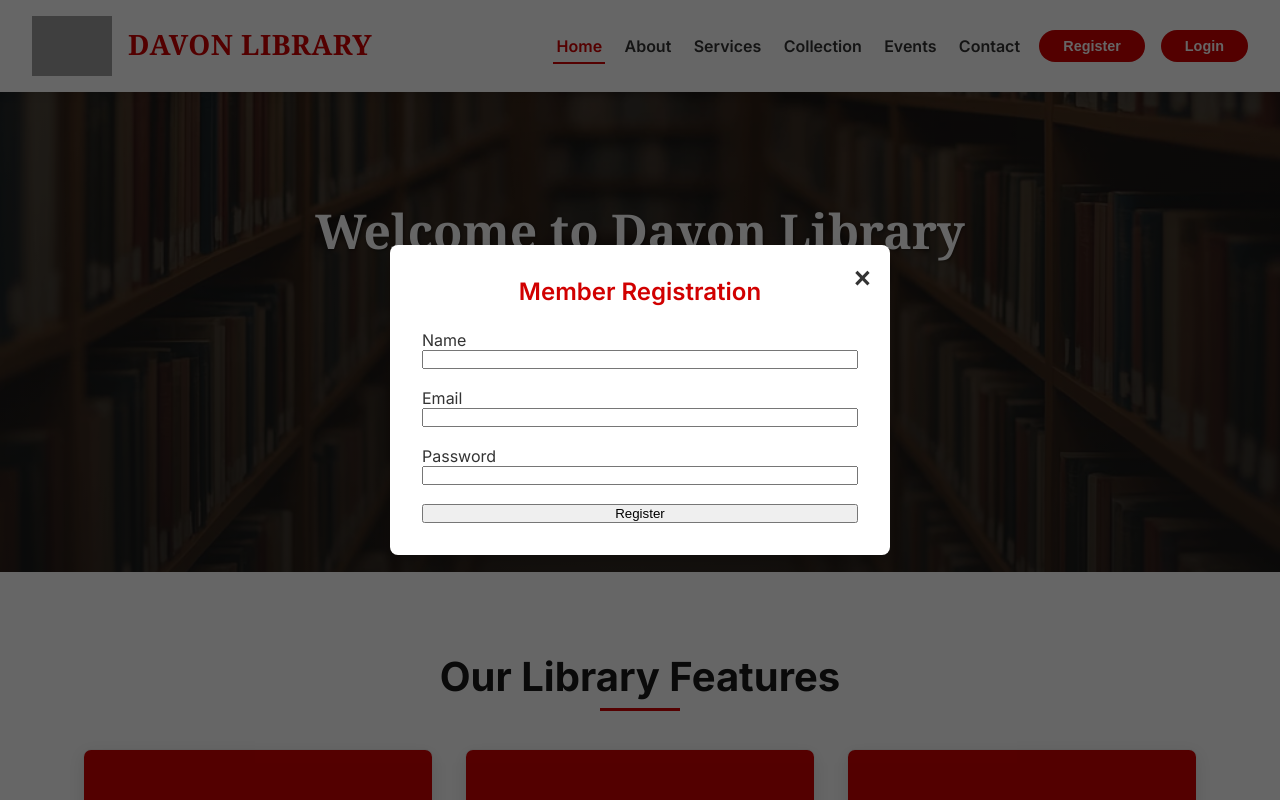
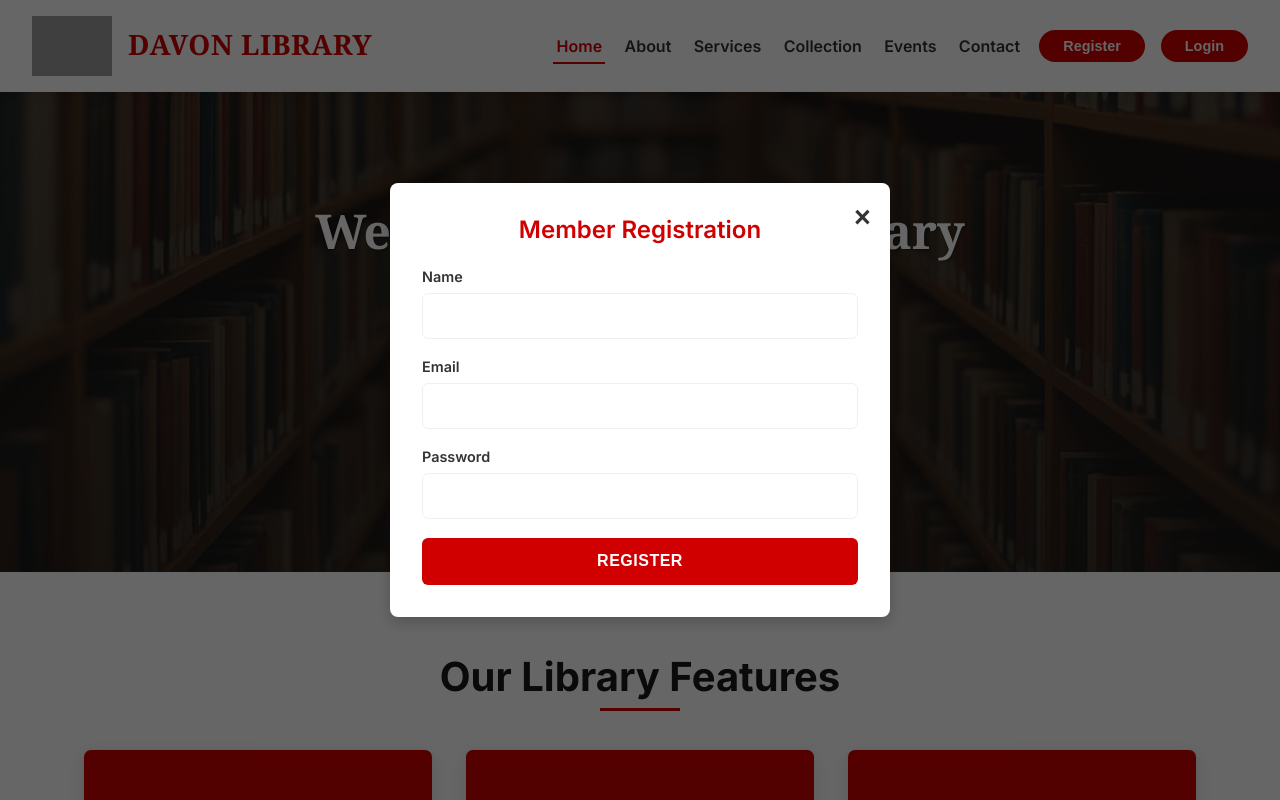
Before and after one commit to yasinsezgin44/davon-library-system, a Next.js app in the folder davon-library-webui/: page / in a window 1280 px wide. Both pictures are taken after a click on the button "Register". Shown: the top 800 px of the page. Built offline with nearby package versions, Linux system fonts and the light colour scheme; grey boxes are pictures that could not be loaded.

Commit message:
style: enhance RegistrationForm with improved styling and accessibility
- Updated label elements to include styling classes for better visual consistency.
- Added input styling for a more polished user interface.
- Enhanced the submit button with a styling class for improved user experience.

```diff
--- a/davon-library-webui/src/app/components/AuthForm/RegistrationForm.tsx
+++ b/davon-library-webui/src/app/components/AuthForm/RegistrationForm.tsx
@@ -32,36 +32,49 @@ export default function RegistrationForm() {
     <form onSubmit={handleSubmit} className={styles.form}>
       {error && <p className={styles.errorMessage}>{error}</p>}
       <div className={styles.formGroup}>
-        <label htmlFor="reg-name">Name</label>
+        <label htmlFor="reg-name" className={styles.label}>
+          Name
+        </label>
         <input
           id="reg-name"
           type="text"
           value={name}
           onChange={(e) => setName(e.target.value)}
           required
+          className={styles.input}
         />
       </div>
       <div className={styles.formGroup}>
-        <label htmlFor="reg-email">Email</label>
+        <label htmlFor="reg-email" className={styles.label}>
+          Email
+        </label>
         <input
           id="reg-email"
           type="email"
           value={email}
           onChange={(e) => setEmail(e.target.value)}
           required
+          className={styles.input}
         />
       </div>
       <div className={styles.formGroup}>
-        <label htmlFor="reg-password">Password</label>
+        <label htmlFor="reg-password" className={styles.label}>
+          Password
+        </label>
         <input
           id="reg-password"
           type="password"
           value={password}
           onChange={(e) => setPassword(e.target.value)}
           required
+          className={styles.input}
         />
       </div>
-      <button type="submit" disabled={isLoading}>
+      <button
+        type="submit"
+        disabled={isLoading}
+        className={styles.submitButton}
+      >
         {isLoading ? "Registering…" : "Register"}
       </button>
     </form>
```
